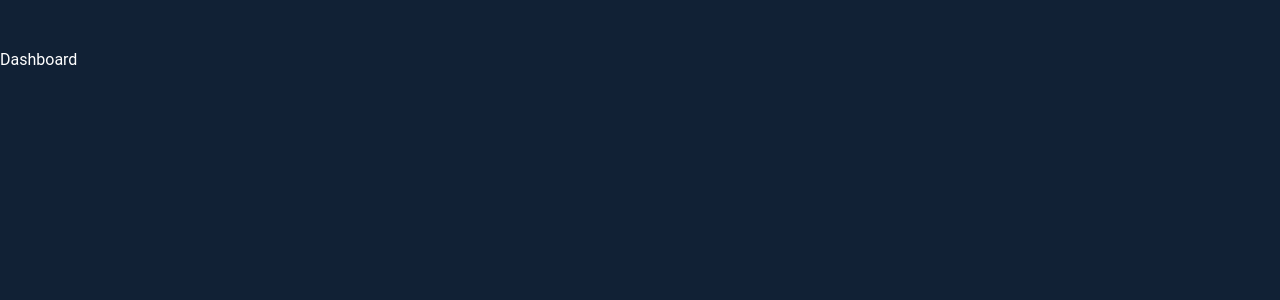
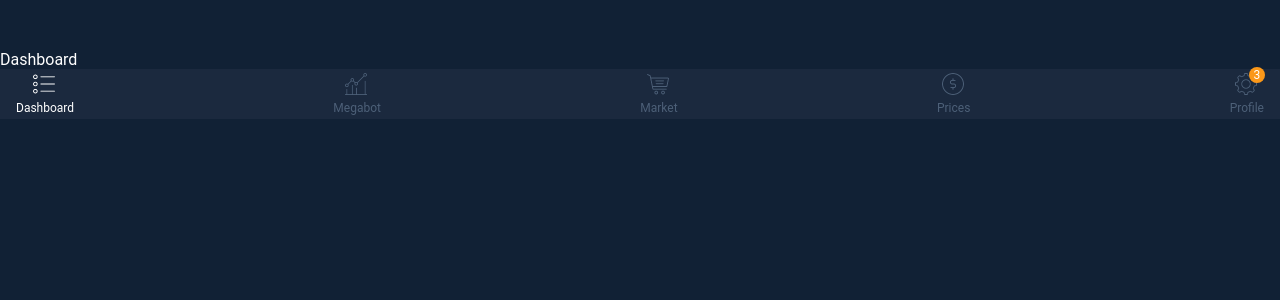
Before and after one commit to blurmb/test-tradebots, a React app: page / in a window 1280 px wide. Shown: the top 300 px of the page. Built offline with nearby package versions, Linux system fonts and the light colour scheme.

Commit message:
убрал заглушку PageFooter

```diff
--- a/src/app/ui/App.tsx
+++ b/src/app/ui/App.tsx
@@ -3,6 +3,7 @@ import "./global.scss";
 import classes from "./App.module.scss";
 import { BrowserRouter } from "react-router";
 import { AppRoutes } from "@src/entities/Router";
+import { PageFooter } from "@src/features/PageFooter";
 
 export const App = () => {
   return (
@@ -12,7 +13,7 @@ export const App = () => {
         <div className={classes.pageWrapper}>
           <AppRoutes />
         </div>
-        <div className={classes.footer} />
+        <PageFooter className={classes.footer} />
       </div>
     </BrowserRouter>
   );
```
